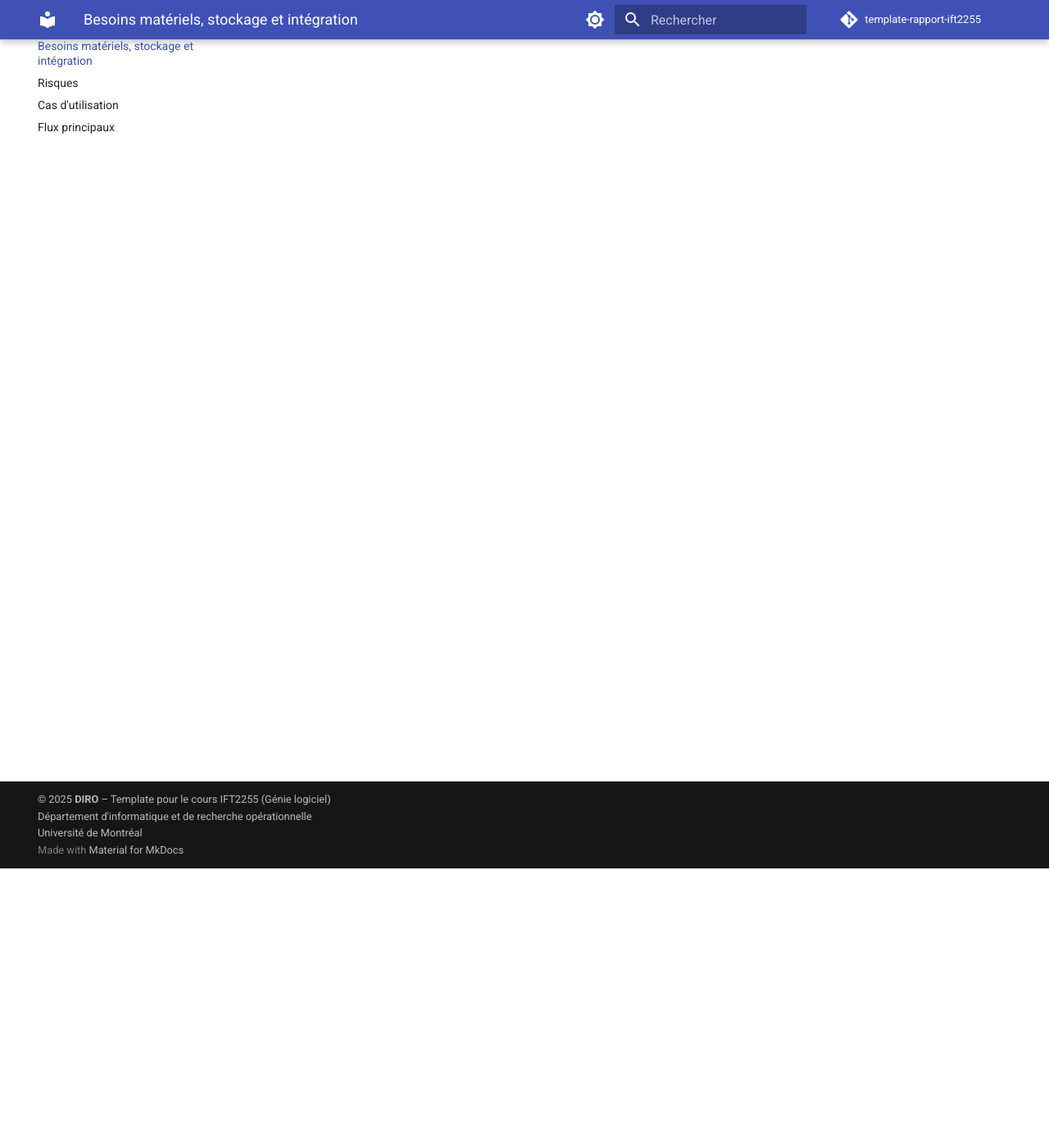
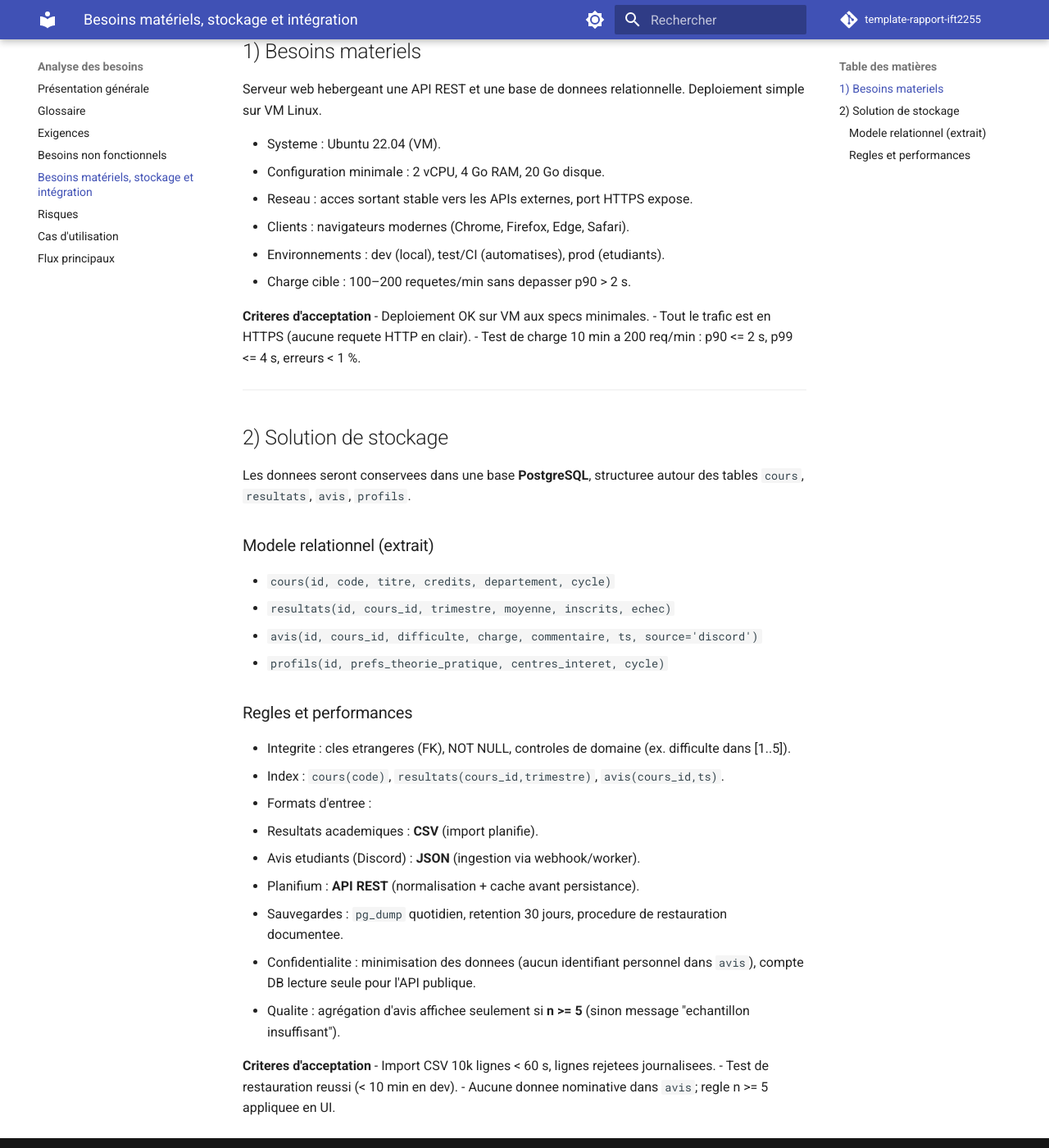
Before and after one commit to abdel2154/IFT2255, an MkDocs documentation site: the page built from docs/besoins/besoins-materiels-integration.md, in a window 1280 px wide and 1400 px high, scrolled down 341 px. Shown: the whole window at 82% size. Built offline with MkDocs 1.6.1 and Material for MkDocs 9.7.7, drawn with Linux system fonts in a browser that asks for light colours; comment, search, counter and statistics services are not loaded; some of the changed text lies outside the part shown.

Commit message:
Update besoins-materiels-integration.md

```diff
--- a/docs/besoins/besoins-materiels-integration.md
+++ b/docs/besoins/besoins-materiels-integration.md
@@ -1 +1,47 @@
-"# Besoins matériels, solution de stockage et intégration"
+# Besoins materiels, solution de stockage et d'integration
+
+Objectif : préciser l'infrastructure (materiel), la maniere dont les donnees sont stockees et sauvegardees (stockage), ainsi que la facon dont le systeme communique avec les services externes (integration).
+
+## 1) Besoins materiels
+
+Serveur web hebergeant une API REST et une base de donnees relationnelle. Deploiement simple sur VM Linux.
+
+- Systeme : Ubuntu 22.04 (VM).
+- Configuration minimale : 2 vCPU, 4 Go RAM, 20 Go disque.
+- Reseau : acces sortant stable vers les APIs externes, port HTTPS expose.
+- Clients : navigateurs modernes (Chrome, Firefox, Edge, Safari).
+- Environnements : dev (local), test/CI (automatises), prod (etudiants).
+- Charge cible : 100–200 requetes/min sans depasser p90 > 2 s.
+
+**Criteres d'acceptation**
+- Deploiement OK sur VM aux specs minimales.
+- Tout le trafic est en HTTPS (aucune requete HTTP en clair).
+- Test de charge 10 min a 200 req/min : p90 <= 2 s, p99 <= 4 s, erreurs < 1 %.
+
+---
+
+## 2) Solution de stockage
+
+Les donnees seront conservees dans une base **PostgreSQL**, structuree autour des tables `cours`, `resultats`, `avis`, `profils`.
+
+### Modele relationnel (extrait)
+- `cours(id, code, titre, credits, departement, cycle)`
+- `resultats(id, cours_id, trimestre, moyenne, inscrits, echec)`
+- `avis(id, cours_id, difficulte, charge, commentaire, ts, source='discord')`
+- `profils(id, prefs_theorie_pratique, centres_interet, cycle)`
+
+### Regles et performances
+- Integrite : cles etrangeres (FK), NOT NULL, controles de domaine (ex. difficulte dans [1..5]).
+- Index : `cours(code)`, `resultats(cours_id,trimestre)`, `avis(cours_id,ts)`.
+- Formats d'entree :
+  - Resultats academiques : **CSV** (import planifie).
+  - Avis etudiants (Discord) : **JSON** (ingestion via webhook/worker).
+  - Planifium : **API REST** (normalisation + cache avant persistance).
+- Sauvegardes : `pg_dump` quotidien, retention 30 jours, procedure de restauration documentee.
+- Confidentialite : minimisation des donnees (aucun identifiant personnel dans `avis`), compte DB lecture seule pour l'API publique.
+- Qualite : agrégation d'avis affichee seulement si **n >= 5** (sinon message "echantillon insuffisant").
+
+**Criteres d'acceptation**
+- Import CSV 10k lignes < 60 s, lignes rejetees journalisees.
+- Test de restauration reussi (< 10 min en dev).
+- Aucune donnee nominative dans `avis`; regle n >= 5 appliquee en UI.
```
